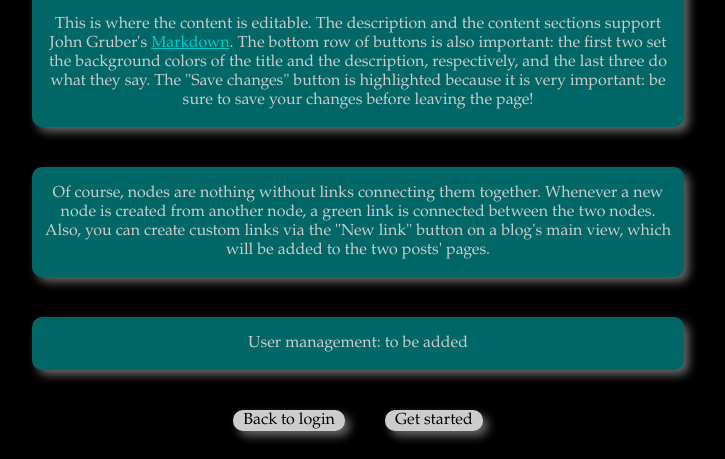
After one commit to jerzh/networkvis, a Django app: template blogger/templates/blogger/help.html in a window 1280 px wide. The commit adds this page. Shown: the part 1473-1932 px from the top of the page, without its empty margins (282-1007 px from the left). Run offline with Django 3.2, Linux system fonts and the light colour scheme; the template is opened without the code that fills it, so the values that code supplies are empty.

Commit message:
set up login

```diff
--- a/blogger/models.py
+++ b/blogger/models.py
@@ -20,3 +20,8 @@ class Link(models.Model):
     source = models.PositiveIntegerField()
     target = models.PositiveIntegerField()
     color = models.CharField(max_length=20)
+
+class User(models.Model):
+    username = models.CharField(max_length=50)
+    password = models.CharField(max_length=100)
+    name = models.CharField('display name', max_length=100)
--- /dev/null
+++ b/blogger/static/blogger/blocks.css
@@ -0,0 +1,14 @@
+@import url('general.css');
+
+.main {
+  background-color: teal;
+  color: white;
+  width: 50%;
+  margin-left: 25%;
+  margin-right: 25%;
+  text-align: center;
+}
+
+img {
+  width: 90%;
+}
--- /dev/null
+++ b/blogger/static/blogger/general.css
@@ -0,0 +1,64 @@
+body {
+  font-family: "Garamond";
+  background-color: black;
+  color: white;
+}
+
+a {
+  color: cyan;
+}
+
+.flex {
+  height: auto;
+  display: flex;
+  flex-direction: column;
+  justify-content: center;
+  align-items: center;
+}
+
+.section {
+  border-radius: 10px;
+  padding: 1px;
+  margin: 20px;
+  box-shadow: 5px 5px 10px gray;
+  opacity: 0.8;
+  transition: opacity 0.25s ease-in-out;
+}
+
+.section:hover {
+  opacity: 1;
+}
+
+.padded {
+  padding-left: 10px;
+  padding-right: 10px;
+}
+
+.buttons {
+  display: flex;
+  justify-content: center;
+  align-items: center;
+}
+
+.button, input[type='submit'] {
+  display: inline-block;
+  background-color: white;
+  color: black;
+  border-radius: 10px;
+  padding-left: 10px;
+  padding-right: 10px;
+  cursor: pointer;
+  text-decoration: none;
+}
+
+.nodecor {
+  text-decoration: none;
+}
+
+form label {
+  margin-right: 5px;
+}
+
+form label + input {
+  margin-bottom: 5px;
+}
--- a/blogger/static/blogger/index.js
+++ b/blogger/static/blogger/index.js
@@ -278,7 +278,7 @@ d3.json('network_json', {}).then(function(data) {
       + "<input type='hidden' name='id' value='" + d.id + "'>"
       + "</form>";
     expand(d, this, '<h1 style="text-align: center"> Are you sure you want to delete this page? Type its title below to confirm: </h1>' + form);
-    d3.select('#id_title').on('keyup', function() {
+    d3.select('#id_field').on('keyup', function() {
       if (this.value == d.name) {
         d3.select('#del-submit')
           .attr('disabled', null);
--- /dev/null
+++ b/blogger/templates/blogger/help.html
@@ -0,0 +1,89 @@
+{% load static %}
+
+<head>
+  <link rel='stylesheet' type='text/css' href='{% static "blogger/blocks.css" %}' />
+  <link rel='icon' type='image/png' href='https://upload.wikimedia.org/wikipedia/commons/thumb/8/8a/Banana-Single.jpg/1200px-Banana-Single.jpg'>
+  <title> help </title>
+</head>
+
+<body class='flex'>
+  {% if messages %}
+  <ul class="messages">
+      {% for message in messages %}
+      <li{% if message.tags %} class="{{ message.tags }}"{% endif %}>{{ message }}</li>
+      {% endfor %}
+  </ul>
+  {% endif %}
+
+  <div class='main section padded'>
+    <p> <strong> NetVis Blogger </strong> is a combined blogger, mind mapper,
+    and network visualizer.
+    Its format is like a regular blogger - one can write as well as style posts
+    - but users are able to see visually how the pages are connected, giving the
+    pasttime of blogging an entirely new feel.
+    In addition, users are encouraged to collaborate on blog posts, allowing
+    them to build off of each other's ideas in a very visual way. </p>
+  </div>
+  <div class='main section padded'>
+    <p> The main view of a blog looks like this: </p>
+    <img src='{% static "blogger/network-vis.png "%}' />
+    <p> Each node represents a single post, which contains a title, a
+    description, and content.
+    The titles are displayed on the nodes, as shown.
+    To see the node's description, click on the title text, and the node will
+    expand, showing the description in the middle. </p>
+  </div>
+  <div class='main section padded'>
+    <p> The title is not a node's only clickable item: there are also "+" and "-"
+    buttons hidden on the bottom and top, respectively.
+    If you mouse over them, they will appear.
+    Their functions are to create a new node and delete the node, respectively.
+    Upon being clicked, the node will expand to show the corresponding form for
+    adding or deleting a node. </p>
+  </div>
+  <div class='main section padded'>
+    <p> When expanding a node via its title, you will notice a link saying
+    "Visit page."
+    As would make sense, the link goes to the post page, displaying the title,
+    the description, and the content, like this:</p>
+    <img src='{% static "blogger/network-vis-2.png "%}' />
+    <p> This is where the content is editable.
+    The description and the content sections support John Gruber's
+    <a href='https://en.wikipedia.org/wiki/Markdown'> Markdown</a>.
+    The bottom row of buttons is also important: the first two set the
+    background colors of the title and the description, respectively, and the
+    last three do what they say.
+    The "Save changes" button is highlighted because it is very important: be
+    sure to save your changes before leaving the page! </p>
+  </div>
+  <div class='main section padded'>
+    <p> Of course, nodes are nothing without links connecting them together.
+    Whenever a new node is created from another node, a green link is connected
+    between the two nodes.
+    Also, you can create custom links via the "New link" button on a blog's main
+    view, which will be added to the two posts' pages. </p>
+  </div>
+  <div class='main section padded'>
+    <p> User management: to be added </p>
+  </div>
+  <div class='buttons'>
+    <a href='{% url "blogger:login" %}'>
+      <div class='section button'>
+        Back to login
+      </div>
+    </a>
+    {% if helped %}
+    <a href='{% url "blogger:index" %}'>
+      <div class='section button'>
+        Onward!
+      </div>
+    </a>
+    {% else %}
+    <a href='{% url "blogger:create" %}'>
+      <div class='section button'>
+        Get started
+      </div>
+    </a>
+    {% endif %}
+  </div>
+</body>
--- a/blogger/templates/blogger/page.html
+++ b/blogger/templates/blogger/page.html
@@ -11,16 +11,16 @@
 </head>
 
 <body>
-  <div id='title' class='section' contenteditable='true' style='background-color: {{ color }}'>
+  <div id='title' class='section' contenteditable='true' style='background-color: {{ color }};'>
     <h1> {{ title }} </h1>
   </div>
-  <div id='description' class='section padded' contenteditable='true' style='background-color: {{ desc_color }}'>
+  <div id='description' class='section padded' contenteditable='true' style='background-color: {{ desc_color }};'>
     {{ description|safe }}
   </div>
   <div id='content' class='section padded' contenteditable='true'>
     {{ content|safe }}
   </div>
-  <div id='buttons'>
+  <div class='buttons'>
     <div id='color' class='section button' contenteditable='true'>
       {{ color }}
     </div>
--- a/blogger/urls.py
+++ b/blogger/urls.py
@@ -5,7 +5,13 @@ from . import views
 app_name = 'blogger'
 urlpatterns = [
     path('', views.login, name='login'),
+    path('create', views.create, name='create'),
+    path('help', views.help, name='help'),
     path('index', views.index, name='index'),
+    path('profile', views.profile, name='profile'),
+    path('delete', views.delete, name='delete'),
+    path('link', views.link, name='link'),
+    path('logout', views.logout, name='logout'),
     path('network_json', views.network_json),
-    path('<str:id>', views.page, name='page'),
+    path('post/<str:id>', views.page, name='page'),
 ]
```
Also changed, not shown: blogger/forms.py (+36 -3 lines), blogger/static/blogger/index.css (+7 -7 lines), blogger/static/blogger/page.css (+5 -37 lines), blogger/static/blogger/page.js (+9 -0 lines), blogger/templates/blogger/create.html (added, +33 -0 lines), blogger/templates/blogger/delete.html (added, +33 -0 lines), blogger/templates/blogger/index.html (+30 -2 lines), blogger/templates/blogger/login.html (added, +38 -0 lines), blogger/templates/blogger/profile.html (added, +46 -0 lines), blogger/views.py (+112 -5 lines), blogger/migrations/0008_user.py (added), blogger/static/blogger/network-vis-2.png (added), blogger/static/blogger/network-vis.png (added).
